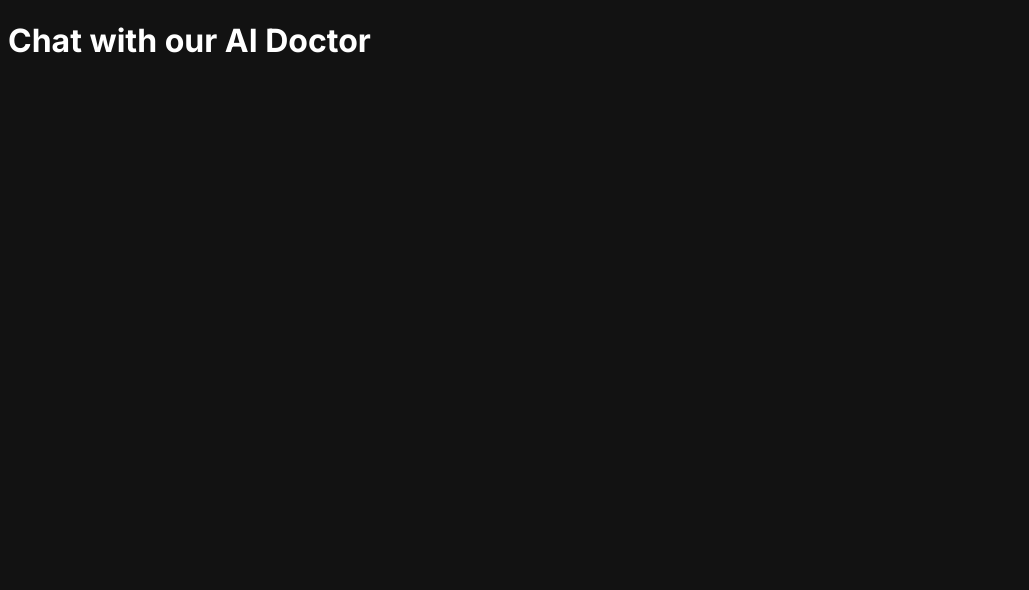
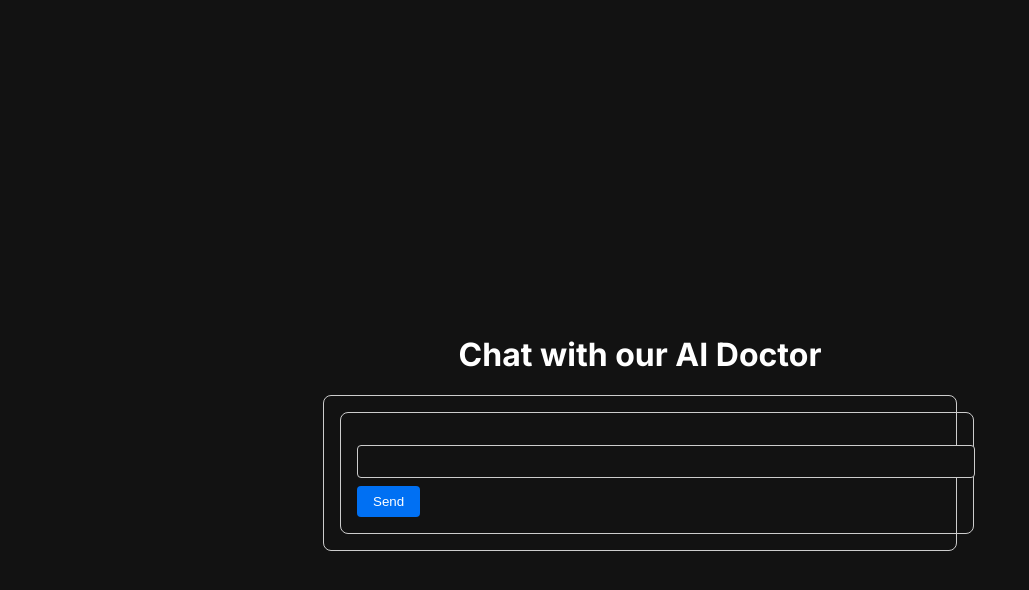
Before and after one commit to TheForeverOptimist/stethy-ai, a Next.js app: page /components/Chat in a window 1280 px wide. Shown: the top 590 px of the page, without its empty margins (0-1029 px from the left). Built offline with nearby package versions, Linux system fonts and the light colour scheme.

Commit message:
added new global ui css

```diff
--- a/src/app/components/Chat/ChatBox.jsx
+++ b/src/app/components/Chat/ChatBox.jsx
@@ -25,7 +25,12 @@ export default function ChatBox(){
                 ))}
             </div>
             <div className='input-area'>
-
+                <input
+                    type="text"
+                    value={input}
+                    onChange={(e) => setInput(e.target.value)}
+                />
+                <button onClick={sendMessage}>Send</button>
             </div>
         </div>
     )
--- a/src/app/globals.css
+++ b/src/app/globals.css
@@ -46,6 +46,65 @@
 }
 
 body{
+  margin: 0;
   color: var(--foreground);
-  background-color: var(--background) ;
+  background-color: var(--background);
+  font-family: -apple-system, BlinkMacSystemFont, 'Segoe UI', Roboto, 'Helvetica Neue', Arial, 'Noto Sans', sans-serif, 'Apple Color Emoji', 'Segoe UI Emoji', 'Segoe UI Symbol', 'Noto Color Emoji';
 }
+
+.container {
+  display: flex;
+  flex-direction: column;
+  align-items: center;
+  justify-content: center;
+  min-height: 100vh;
+  padding: 2rem;
+}
+
+.chat-container {
+  display: flex;
+  flex-direction: column;
+  width: 100%;
+  max-width: 600px;
+  border: 1px solid #ccc;
+  border-radius: 8px;
+  padding: 1rem;
+}
+
+.message {
+  margin: 0.5rem 0;
+  padding: 1rem;
+  border-radius: 8px;
+}
+
+.message.user {
+  background-color: #e6f7ff;
+  text-align: right;
+}
+
+.message.ai {
+  background-color: #f5f5f5;
+  text-align: left;
+}
+
+input[type="text"] {
+  width: 100%;
+  padding: 0.5rem;
+  margin-top: 1rem;
+  border: 1px solid #ccc;
+  border-radius: 4px;
+}
+
+button {
+  margin-top: 0.5rem;
+  padding: 0.5rem 1rem;
+  border: none;
+  background-color: #0070f3;
+  color: white;
+  border-radius: 4px;
+  cursor: pointer;
+}
+
+button:hover {
+  background-color: #005bb5;
+}
```
Also changed, not shown: src/app/components/Chat/ChatBox.css (added).
